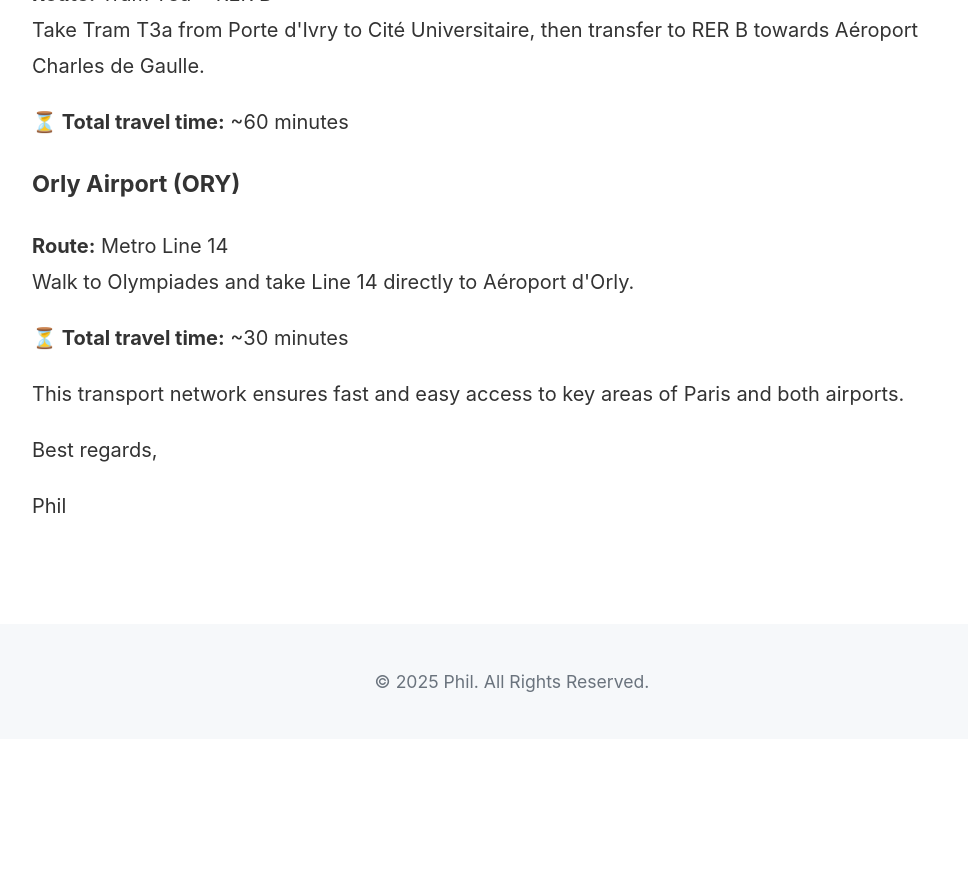
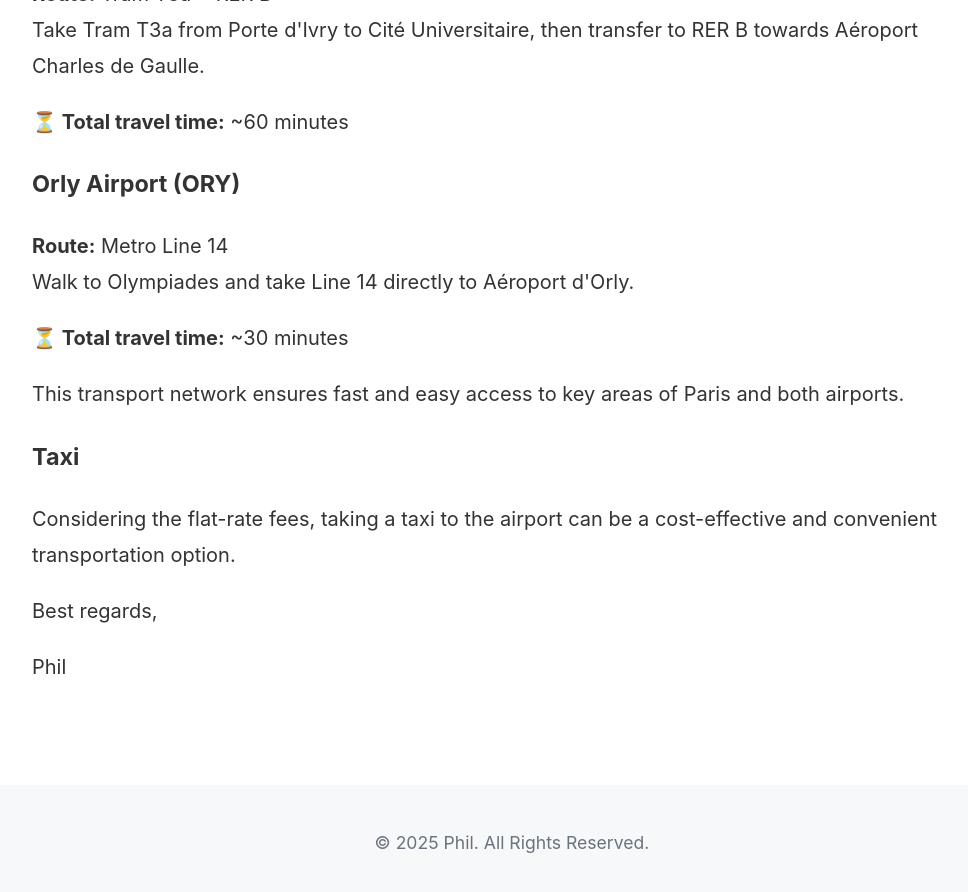
Before and after one commit to PhilAlain/tac, a Jekyll site: the page transportation.html, which Jekyll copies as it is, in a window 1280 px wide and 900 px high, scrolled down 2090 px. Shown: the top 892 px of the window, without its empty margins (128-1096 px from the left). Built offline with Jekyll 4.4.1, drawn with Linux system fonts in a browser that asks for light colours; before the commit the page ends 2829 px from its top, so only the background shows below that.

Commit message:
Update transportation.html

```diff
--- a/transportation.html
+++ b/transportation.html
@@ -69,6 +69,10 @@
 
         <p>This transport network ensures fast and easy access to key areas of Paris and both airports.</p>
 
+        <h3>Taxi</h3>
+        <p>Considering the flat-rate fees, taking a taxi to the airport can be a cost-effective and convenient transportation option.</p>
+
+
         <p>Best regards,</p>
         <p>Phil</p>
     </main>
```
